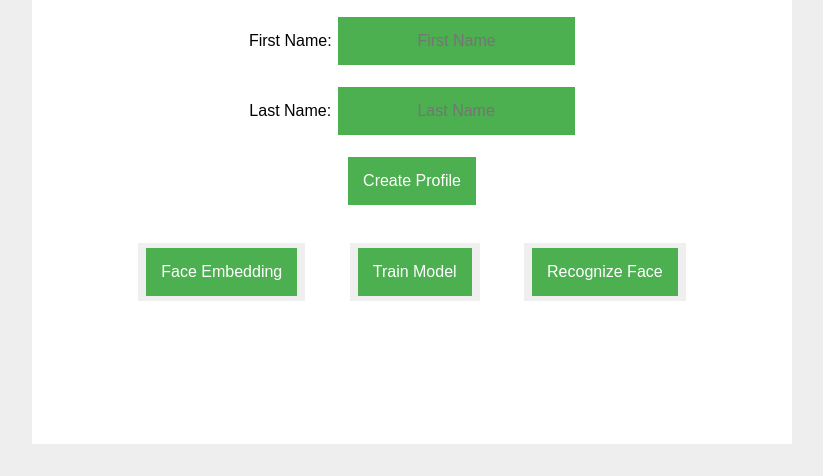
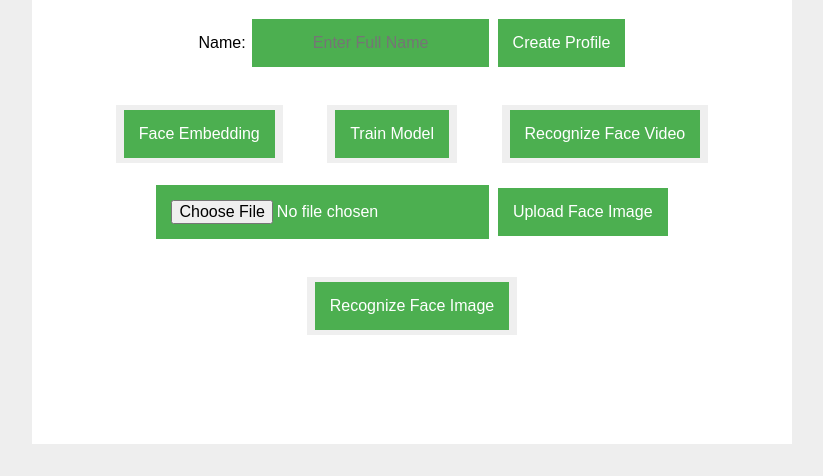
Before and after one commit to SJSUSpring21/Team14, a Flask app: page / in a window 1280 px wide. Shown: the part 324-800 px from the top of the page, without its empty margins (228-1051 px from the left). Run offline with Flask 2, Linux system fonts and the light colour scheme.

Commit message:
Update index.html

```diff
--- a/templates/index.html
+++ b/templates/index.html
@@ -8,23 +8,29 @@
 <h1> Face Recognition</h1><br>
 <img src="{{url_for('static', filename='img.jpeg')}}" alt="Facial Recognition" width=180 height=330 class="center">
 <form action="{{ url_for('addName') }}" method="post">
-<P>
-<label for="firstname">First Name:</label>
-<input type="text" id="firstname" name="fname" placeholder="First Name"><br><br>
-<label for="lastname">Last Name:</label>
-<input type="text" id="lastname" name="lname" placeholder="Last Name"><br><br>
+<div>
+<br />
+<label for="firstname">Name:</label>
+<input type="text" id="firstname" name="fname" placeholder="Enter Full Name">
+<!--<label for="lastname">Last Name:</label>
+<input type="text" id="lastname" name="lname" placeholder="Last Name"> -->
 <button type="submit" class= "button">Create Profile</button>
+</div>
 </form>
 
 <p>
 <div>
 <button><a href="{{ url_for('run_embedding') }}">Face Embedding</a></button>
 
-
-
 <button><a href="{{ url_for('train_model') }}">Train Model</a></button>
 
-<button><a href="{{ url_for('recognize_face') }}">Recognize Face</a></button>
+<button><a href="{{ url_for('recognize_face') }}">Recognize Face Video</a></button>
+
+<form action="{{ url_for("uploadFaceImage")}}" method="post" enctype="multipart/form-data">
+      <input type=file name=file>
+      <input type=submit value="Upload Face Image">
+    </form>
+<button><a href="{{ url_for('recognize_faceImage') }}">Recognize Face Image</a></button>
 </div>
 </p>
 <p>
```
